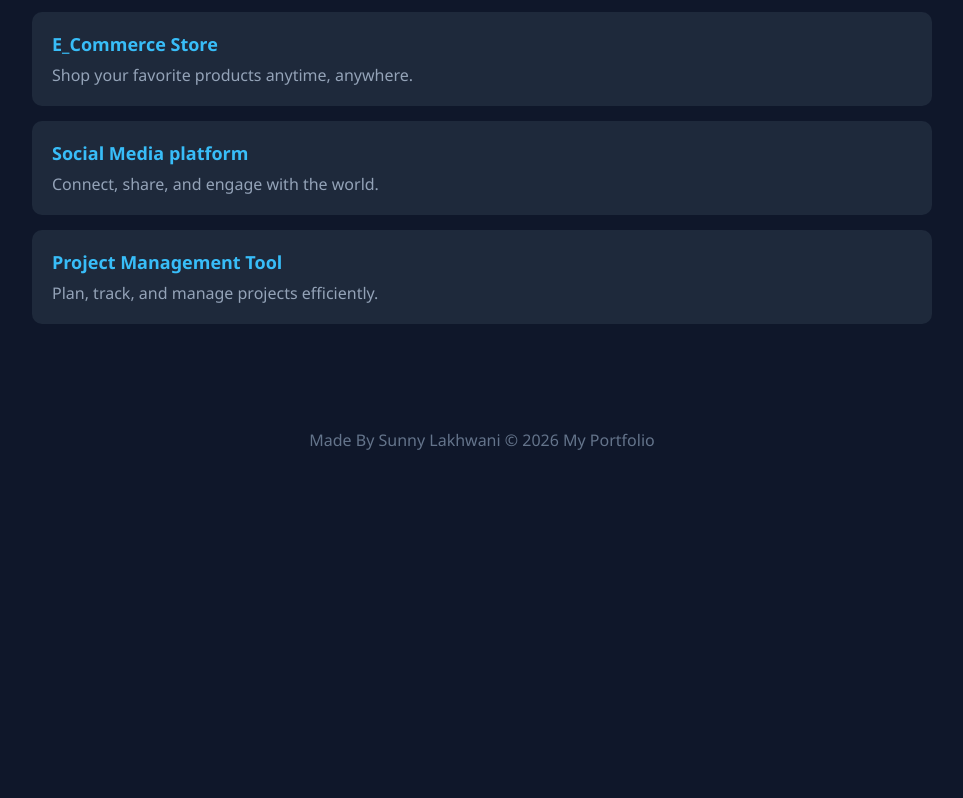
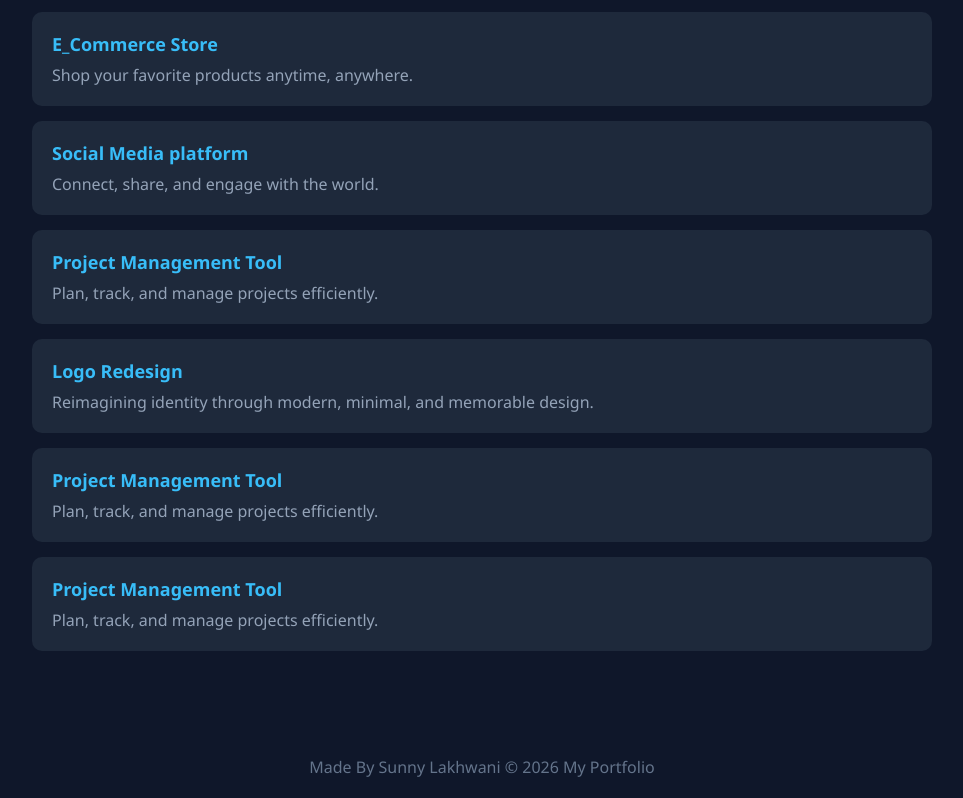
Before and after one commit to SunnyLakhwani/My-Project-Portfolio, a website: page index.html in a window 1280 px wide. Shown: the part 2976-3774 px from the top of the page, without its empty margins (158-1121 px from the left). Before the commit the page ends 3447 px from the top, so only its background shows below. Drawn offline with Linux system fonts and the light colour scheme.

Commit message:
Update index.html

```diff
--- a/index.html
+++ b/index.html
@@ -216,6 +216,21 @@
             <p>Plan, track, and manage projects efficiently.</p>
         </div>
 
+        <div class="card">
+            <a href="Logo_Redesign.html">Logo Redesign</a>
+            <p>Reimagining identity through modern, minimal, and memorable design.</p>
+        </div>
+
+        <div class="card">
+            <a href="UI_UX_.html">Project Management Tool</a>
+            <p>Plan, track, and manage projects efficiently.</p>
+        </div>
+
+        <div class="card">
+            <a href="Project_Management.html">Project Management Tool</a>
+            <p>Plan, track, and manage projects efficiently.</p>
+        </div>
+
     </section>
 
     <footer>
```
